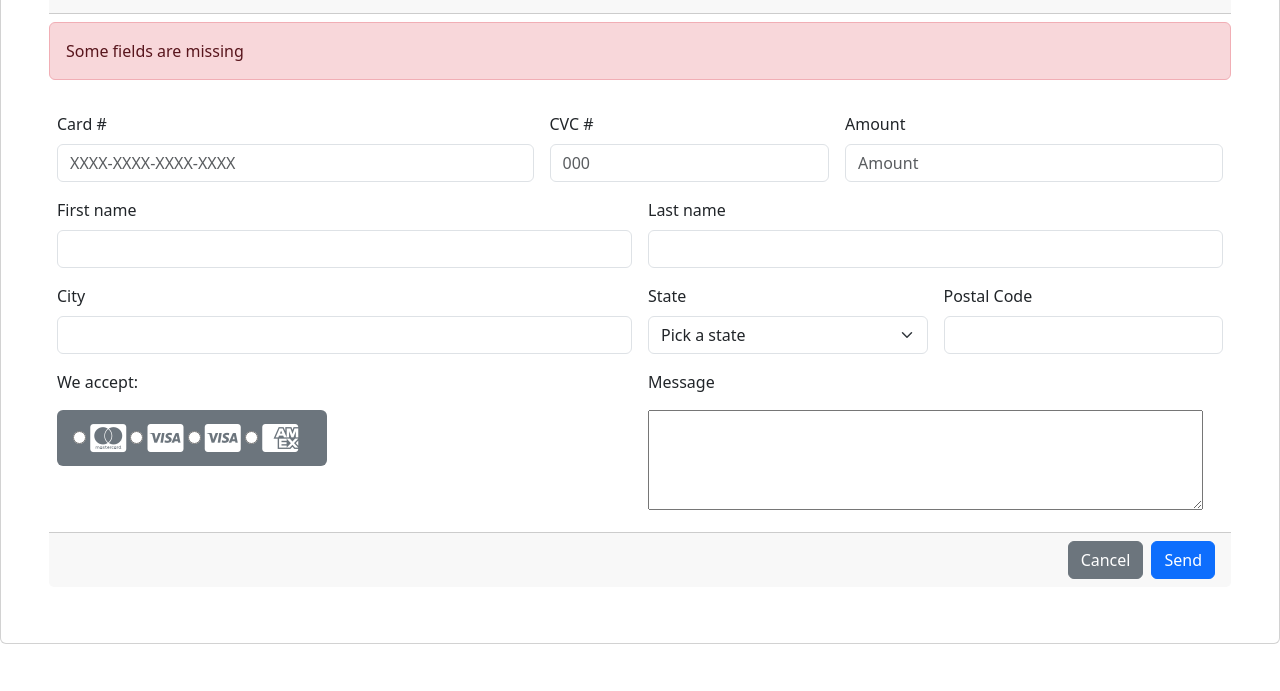
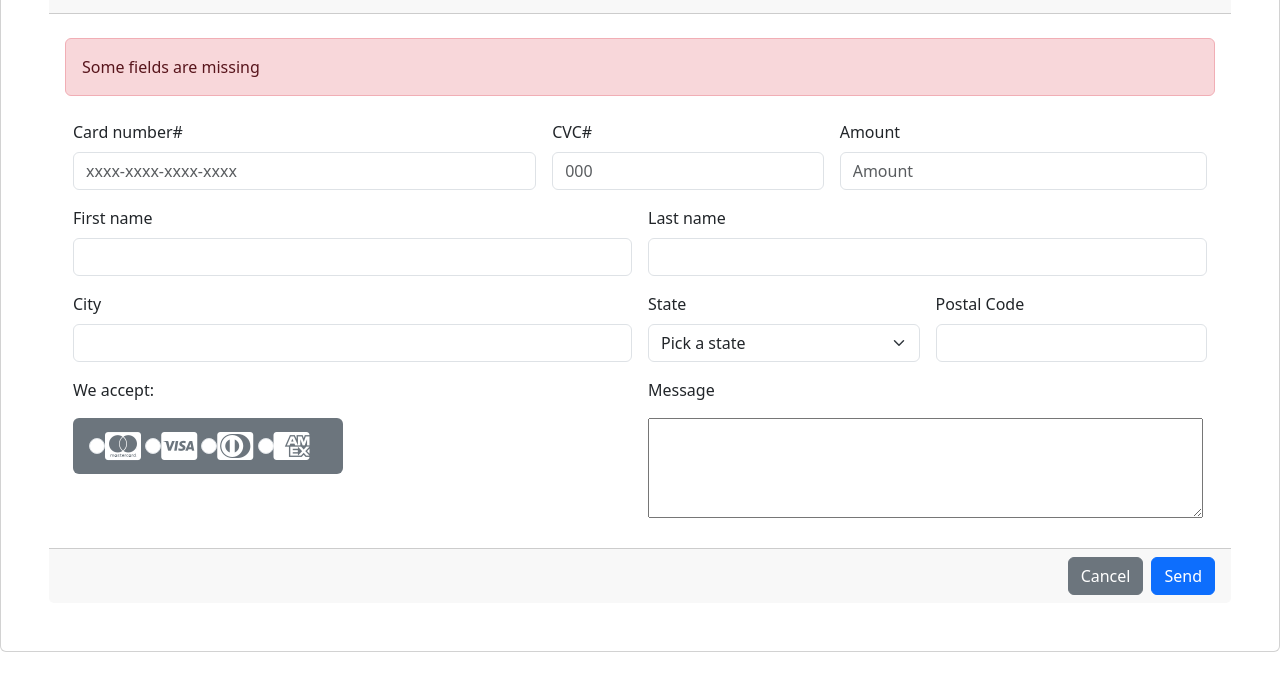
Before and after one commit to 4GeeksAcademy/rocio-proyecto3.-fs-pt-53, a plain HTML site: page index.html in a window 1280 px wide. Shown: the part 89-780 px from the top of the page. Drawn offline with nearby package versions, Linux system fonts and the light colour scheme.

Commit message:
second commit

```diff
--- a/index.html
+++ b/index.html
@@ -4,10 +4,20 @@
 <head>
     <meta charset="UTF-8">
     <meta name="viewport" content="width=device-width, initial-scale=1.0">
+    <title>Form</title>
+
     <link rel="stylesheet" type="text/css" href="styles.css">
     <link href="https://cdn.jsdelivr.net/npm/bootstrap@5.3.2/dist/css/bootstrap.min.css" rel="stylesheet"
         integrity="sha384-T3c6CoIi6uLrA9TneNEoa7RxnatzjcDSCmG1MXxSR1GAsXEV/Dwwykc2MPK8M2HN" crossorigin="anonymous">
-    <title>Form</title>
+
+    <style>
+        input::-webkit-outer-spin-button,
+        input::-webkit-inner-spin-button {
+            -webkit-appearance: none;
+            margin: 0;
+        }
+    </style>
+
 </head>
 
 <body>
@@ -16,22 +26,27 @@
             <h4>Payment form example</h4>
         </div>
 
-        <form class="row g-3 p-2">
-            <div class="alert alert-danger" role="alert">
+
+        <div class="card-body">
+            <div class="alert alert-danger mt-2" role="alert">
                 Some fields are missing
             </div>
+
+            <form class="row g-3 p-2">
                 <div class="col-md-5">
-                <label for="validationDefault01" class="form-label">Card #</label>
-                <input type="text" class="form-control" id="validationDefault01" value=""
-                    placeholder="XXXX-XXXX-XXXX-XXXX" required>
+                    <label for="cardnumber" class="form-label">Card number#</label>
+                    <input type="number" pattern="/^-?\d+\.?\d*$/" onKeyPress="if(this.value.length==16) return false;"
+                        class="form-control" id="cardnumber" placeholder="xxxx-xxxx-xxxx-xxxx" required>
                 </div>
                 <div class="col-md-3">
-                <label for="validationDefault01" class="form-label">CVC #</label>
-                <input type="text" class="form-control" id="validationDefault01" value="" placeholder="000" required>
+                    <label for="cvc" class="form-label">CVC#</label>
+                    <input type="number" pattern="/^-?\d+\.?\d*$/" onKeyPress="if(this.value.length==3) return false;"
+                        class="form-control" id="cvc" placeholder="000" required>
                 </div>
                 <div class="col-md-4">
                     <label for="validationDefault01" class="form-label">Amount</label>
-                <input type="text" class="form-control" id="validationDefault01" value="" placeholder="Amount" required>
+                    <input type="number" class="form-control" id="validationDefault01" value="" placeholder="Amount"
+                        required>
                 </div>
                 <div class="col-md-6">
                     <label for="validationDefault01" class="form-label">First name</label>
@@ -57,20 +72,24 @@
                 </div>
                 <div class="col-md-3">
                     <label for="validationDefault05" class="form-label">Postal Code</label>
-                <input type="text" class="form-control" id="validationDefault05" required>
+                    <input type="number" class="form-control" id="validationDefault05" required>
                 </div>
                 <div class="col-6">
 
                     <p>We accept:</p>
-                    <div class="p-3 mb-2 bg-secondary text-white rounded-2" style="width: 270px;">
-                        <input type="radio" value="" id="invalidCheck2" required>
-                        <label><i class="fa-brands fa-cc-mastercard fa-2xl"></i></label>
-                        <input type="radio" value="" id="invalidCheck2" required>
-                        <label><i class="fa-brands fa-cc-visa fa-2xl"></i></i></label>
-                        <input type="radio" value="" id="invalidCheck2" required>
-                        <label><i class="fa-brands fa-cc-visa fa-2xl"></i></i></label>
-                        <input type="radio" value="" id="invalidCheck2" required>
-                        <label><i class="fa-brands fa-cc-amex fa-2xl"></i></i></label>
+
+                    <div class="p-3 mb-2 bg-secondary text-white rounded-2 justify-content-evenly"
+                        style="width: 270px;">
+
+                        <input class="form-check-input" type="radio" name="flexRadioDefault" id="flexRadioDefault1"><i
+                            class="fa-brands fa-cc-mastercard fa-2xl"></i>
+                        <input class="form-check-input" type="radio" name="flexRadioDefault" id="flexRadioDefault1"><i
+                            class="fa-brands fa-cc-visa fa-2xl"></i>
+                        <input class="form-check-input" type="radio" name="flexRadioDefault" id="flexRadioDefault1"><i
+                            class="fa-brands fa-cc-diners-club fa-2xl"></i>
+                        <input class="form-check-input" type="radio" name="flexRadioDefault" id="flexRadioDefault1"><i
+                            class="fa-brands fa-cc-amex fa-2xl"></i>
+
                     </div>
 
                 </div>
@@ -79,7 +98,7 @@
                     <textarea name="comments" style="width:555px; height:100px;"></textarea>
 
                 </div>
-
+        </div>
         <div class="card-footer">
             <div class="col-12 d-flex justify-content-end">
                 <button class="btn btn-secondary" type="submit">Cancel</button>
@@ -92,6 +111,7 @@
     </div>
 
 </body>
+
 <script src="https://cdn.jsdelivr.net/npm/bootstrap@5.3.2/dist/js/bootstrap.bundle.min.js"
     integrity="sha384-C6RzsynM9kWDrMNeT87bh95OGNyZPhcTNXj1NW7RuBCsyN/o0jlpcV8Qyq46cDfL"
     crossorigin="anonymous"></script>
```
Lines whose indentation alone changed are shown as unchanged.
